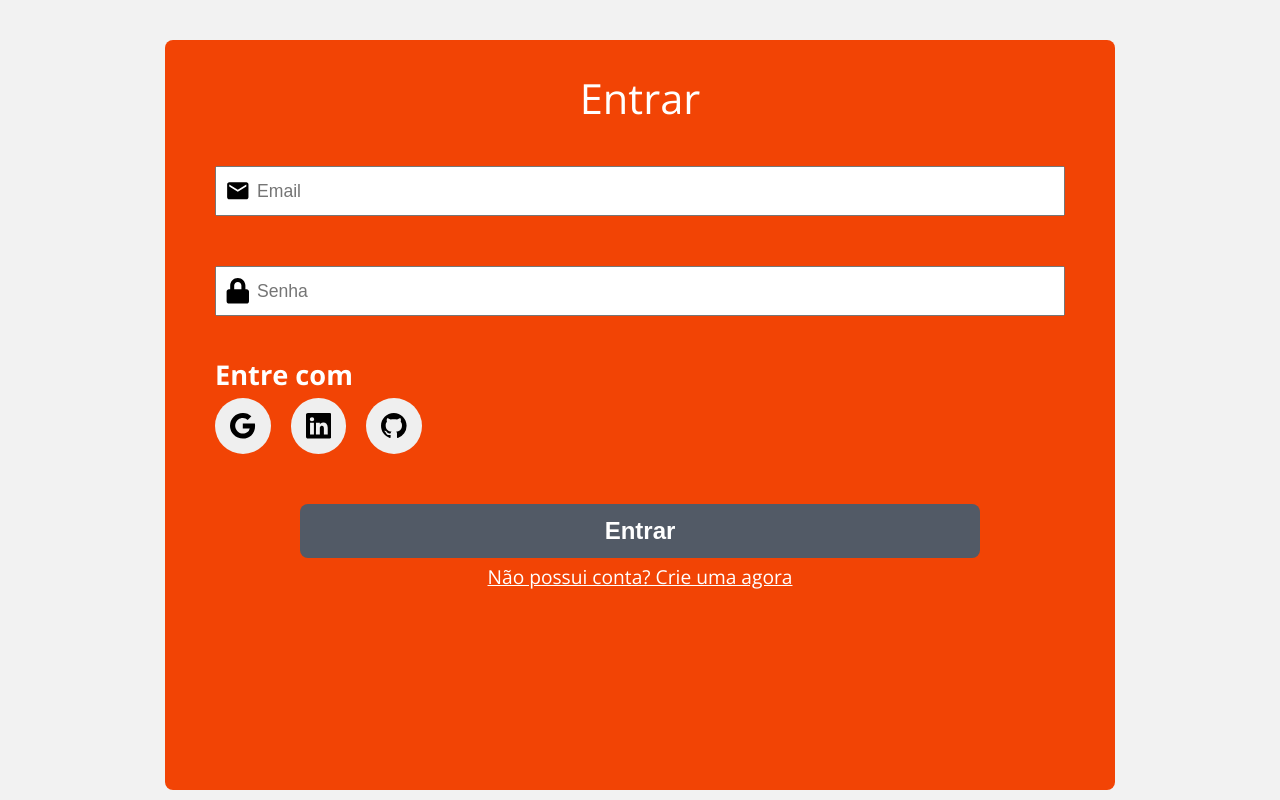
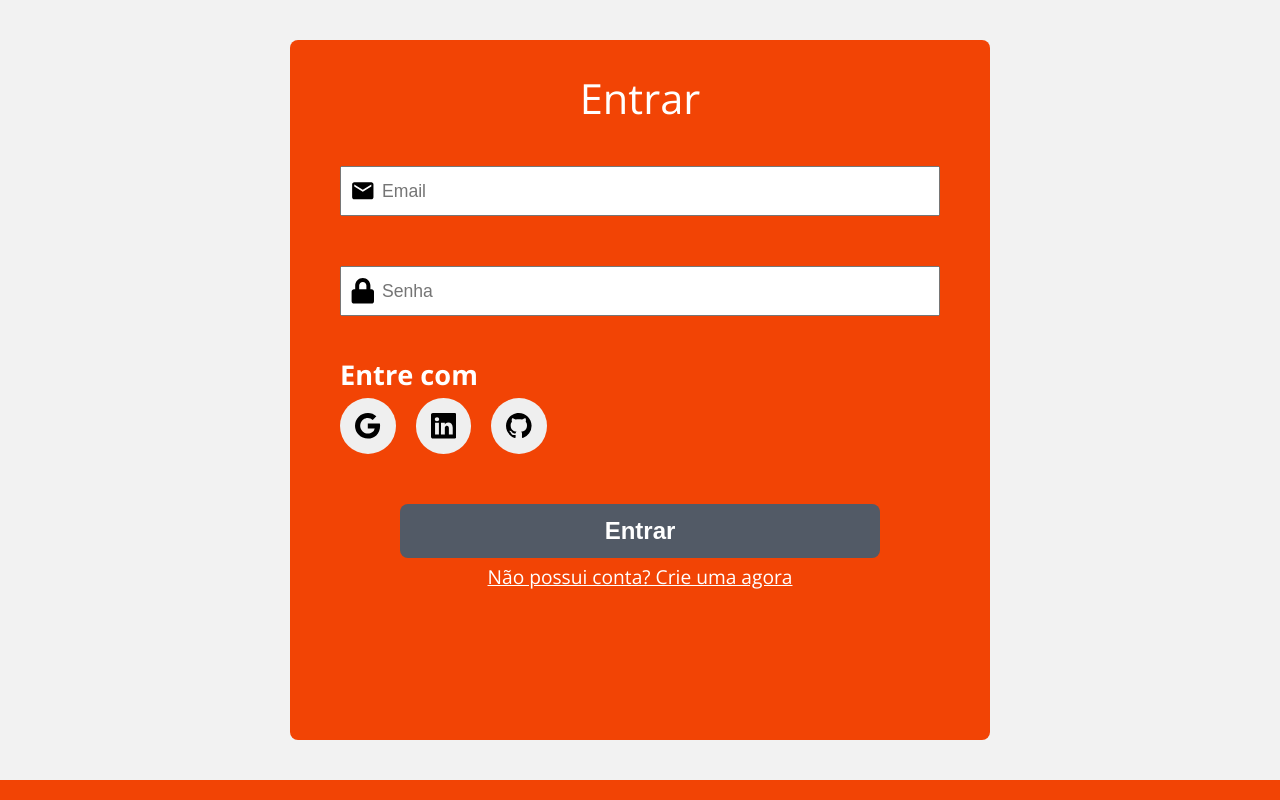
Before and after one commit to fabriluan/CIFinancas, a React (Create React App) app: page /login in a window 1280 px wide. Shown: the top 800 px of the page. Built offline with nearby package versions, Linux system fonts and the light colour scheme.

Commit message:
FEAT: login e register com tratamento de error

```diff
--- a/src/pages/SingIn/index.js
+++ b/src/pages/SingIn/index.js
@@ -14,10 +14,27 @@ import { registerUser } from '../../redux/user/slice';
 function SingIn() {
   const [email, setEmail] = useState('');
   const [password, setPassword] = useState('');
+  const [load, setLoad] = useState(false);
+  const [mensagemError, setMensagemError] = useState('');
+  const [alertEmail, setAlertEmail] = useState(false);
+  const [alertPassword, setAlertPassword] = useState(false);
   const dispatch = useDispatch();
 
   const handleSubmit = async (e) => {
     e.preventDefault();
+
+    try {
+      setLoad(true);
+
+      if (email === '') {
+        setAlertEmail(true);
+        throw new Error('O email está vazio!');
+      }
+
+      if (password === '') {
+        setAlertPassword(true);
+        throw new Error('A senha está vazia!');
+      }
 
       await signInWithEmailAndPassword(auth, email, password)
         .then(async (value) => {
@@ -35,9 +52,38 @@ function SingIn() {
 
           dispatch(registerUser(data));
         })
-      .catch(() => {
+        .catch((erro) => {
+          throw Error(erro.message);
+        });
+    } catch (error) {
+      const result = error.message.split(/\(([^)]+)\)/, 2);
+      const resultMsg = result[1];
 
-      });
+      console.log(result);
+
+      setMensagemError(error.message);
+      switch (resultMsg) {
+        case 'auth/invalid-email':
+          setAlertEmail(true);
+          setMensagemError('Digite um email válido');
+          break;
+
+        case 'auth/user-not-found':
+          setAlertEmail(true);
+          setMensagemError('A conta do usuário não existe');
+          break;
+
+        case 'auth/wrong-password':
+          setAlertPassword(true);
+          setMensagemError('A senha está incorreta');
+          break;
+
+        default:
+          break;
+      }
+    } finally {
+      setLoad(false);
+    }
   };
 
   return (
@@ -46,29 +92,46 @@ function SingIn() {
         <h2>Entrar</h2>
 
         <style.Form>
-          <style.GroupInput>
+
+          {
+            alertEmail && (
+              <span>{mensagemError}</span>
+            )
+          }
+
+          <style.GroupInput isAlertEmail={alertEmail}>
             <MdEmail />
             <input
               type="text"
               placeholder="Email"
+              name="email"
               value={email}
+              onClick={() => setAlertEmail(false)}
               onChange={(e) => setEmail(e.target.value)}
             />
           </style.GroupInput>
 
-          <style.GroupInput>
+          {
+            alertPassword && (
+              <span>{mensagemError}</span>
+            )
+          }
+
+          <style.GroupInput isAlertPassword={alertPassword}>
             <FaLock />
             <input
               type="text"
               placeholder="Senha"
+              name="password"
               value={password}
+              onClick={() => setAlertPassword(false)}
               onChange={(e) => setPassword(e.target.value)}
             />
           </style.GroupInput>
 
           <Enter />
 
-          <style.ButtonForm type="submit" isVerif={email && password} onClick={handleSubmit}>Entrar</style.ButtonForm>
+          <style.ButtonForm type="submit" isVerif={email && password} onClick={handleSubmit}>{load ? 'Carregando...' : 'Entrar'}</style.ButtonForm>
           <Link to="/register">Não possui conta? Crie uma agora</Link>
         </style.Form>
       </style.Sing>
--- a/src/pages/SingIn/style.js
+++ b/src/pages/SingIn/style.js
@@ -2,12 +2,12 @@ import { styled } from 'styled-components';
 
 export const Sing = styled.section`
   width: 100%;
-  max-width: 950px;
+  max-width: 700px;
   display: flex;
   justify-content: flex-start;
   align-items: center;
   flex-direction: column;
-  height: 750px;
+  min-height: 700px;
   margin-top: 40px;
   margin-bottom: 40px;
   padding: 30px 50px;
@@ -37,6 +37,14 @@ export const Form = styled.form`
     margin-top: 5px;
     text-decoration: underline;
     text-align: center;
+  }
+
+  span{
+    font-size: 1.2rem;
+    background-color: ${(props) => props.theme.layoutHover};
+    border-radius: 0.5rem;
+    padding: 10px;
+    margin-bottom: -10px;
   }
 `;
 
@@ -72,6 +80,45 @@ export const GroupInput = styled.div`
     padding-left: 40px;
     font-size: 1.1rem;
   }
+
+  input[name="name"]{
+
+    ${(props) => (props.isAlertName ? (
+    `border: 1px solid red;
+    color: red;
+    &::placeholder{ color: red; }`
+  ) : (
+    ''
+  ))}
+}
+
+  input[name="email"]{
+
+    ${(props) => (props.isAlertEmail ? (
+    `border: 1px solid red;
+      color: red;
+      &::placeholder{ color: red; }`
+  ) : (
+    ''
+  ))}
+  }
+
+  input[name="password"]{
+
+    ${(props) => (props.isAlertPassword ? (
+    `border: 1px solid red;
+      color: red;
+      &::placeholder{ color: red; }`
+  ) : (
+    ''
+  ))}
+  }
+
+  span{
+    width: 100%;
+    z-index: 99;
+    background-color: red;
+  }
 `;
 
 export const ButtonForm = styled.button`
--- a/src/pages/SingUp/index.js
+++ b/src/pages/SingUp/index.js
@@ -14,12 +14,35 @@ import { registerUser } from '../../redux/user/slice';
 function SingUp() {
   const [name, setName] = useState('');
   const [email, setEmail] = useState('');
+  const [load, setLoad] = useState(false);
+  const [alertName, setAlertName] = useState(false);
+  const [alertEmail, setAlertEmail] = useState(false);
+  const [alertPassword, setAlertPassword] = useState(false);
+  const [mensagemError, setMensagemError] = useState('');
   const [password, setPassword] = useState('');
 
   const dispatch = useDispatch('');
 
   const handleSubmit = async (e) => {
     e.preventDefault();
+
+    try {
+      setLoad(true);
+
+      if (name === '') {
+        setAlertName(true);
+        throw new Error('O seu nome está vazio!');
+      }
+
+      if (email === '') {
+        setAlertEmail(true);
+        throw new Error('O email está vazio!');
+      }
+
+      if (password === '') {
+        setAlertPassword(true);
+        throw new Error('A senha está vazia!');
+      }
 
       await createUserWithEmailAndPassword(auth, email, password)
         .then(async (value) => {
@@ -38,12 +61,42 @@ function SingUp() {
               dispatch(registerUser(data));
             })
             .catch((error) => {
-            console.log(error);
+              throw Error(error.message);
             });
         })
         .catch((error) => {
-        console.log(error);
+          throw Error(error.message);
         });
+    } catch (error) {
+      const result = error.message.split(/\(([^)]+)\)/, 2);
+
+      console.log(result);
+
+      const errorMsg = result[1];
+      setMensagemError(error.message);
+
+      switch (errorMsg) {
+        case 'auth/weak-password':
+          setAlertPassword(true);
+          setMensagemError('A senha precisa ter no minímo 6 caracteres');
+          break;
+
+        case 'auth/email-already-in-use':
+          setAlertEmail(true);
+          setMensagemError('O email já está em uso');
+          break;
+
+        case 'auth/invalid-email':
+          setAlertEmail(true);
+          setMensagemError('Digite um email válido');
+          break;
+
+        default:
+          break;
+      }
+    } finally {
+      setLoad(false);
+    }
   };
 
   return (
@@ -52,32 +105,54 @@ function SingUp() {
         <h2>Criar</h2>
 
         <style.Form>
-          <style.GroupInput>
+
+          {
+            alertName && (
+              <span>{mensagemError}</span>
+            )
+          }
+          <style.GroupInput isAlertName={alertName}>
             <FaUserAlt />
             <input
               type="text"
+              name="name"
               placeholder="Nome de usuário"
               value={name}
+              onClick={() => setAlertName(false)}
               onChange={(e) => setName(e.target.value)}
             />
           </style.GroupInput>
 
-          <style.GroupInput>
+          {
+            alertEmail && (
+              <span>{mensagemError}</span>
+            )
+          }
+          <style.GroupInput isAlertEmail={alertEmail}>
             <MdEmail />
             <input
               type="text"
+              name="email"
               placeholder="Email"
               value={email}
+              onClick={() => setAlertEmail(false)}
               onChange={(e) => setEmail(e.target.value)}
             />
           </style.GroupInput>
 
-          <style.GroupInput>
+          {
+            alertPassword && (
+              <span>{mensagemError}</span>
+            )
+          }
+          <style.GroupInput isAlertPassword={alertPassword}>
             <FaLock />
             <input
               type="text"
+              name="password"
               placeholder="Senha"
               value={password}
+              onClick={() => setAlertPassword(false)}
               onChange={(e) => setPassword(e.target.value)}
             />
           </style.GroupInput>
@@ -89,7 +164,7 @@ function SingUp() {
             isVerif={name && email && password}
             onClick={handleSubmit}
           >
-            Criar
+            {load ? 'Criando' : 'Criar'}
           </style.ButtonForm>
           <Link to="/login">Já possui conta? Entre agora</Link>
         </style.Form>
```
Also changed, not shown: .eslintrc.json. Lines whose indentation alone changed are shown as unchanged.
